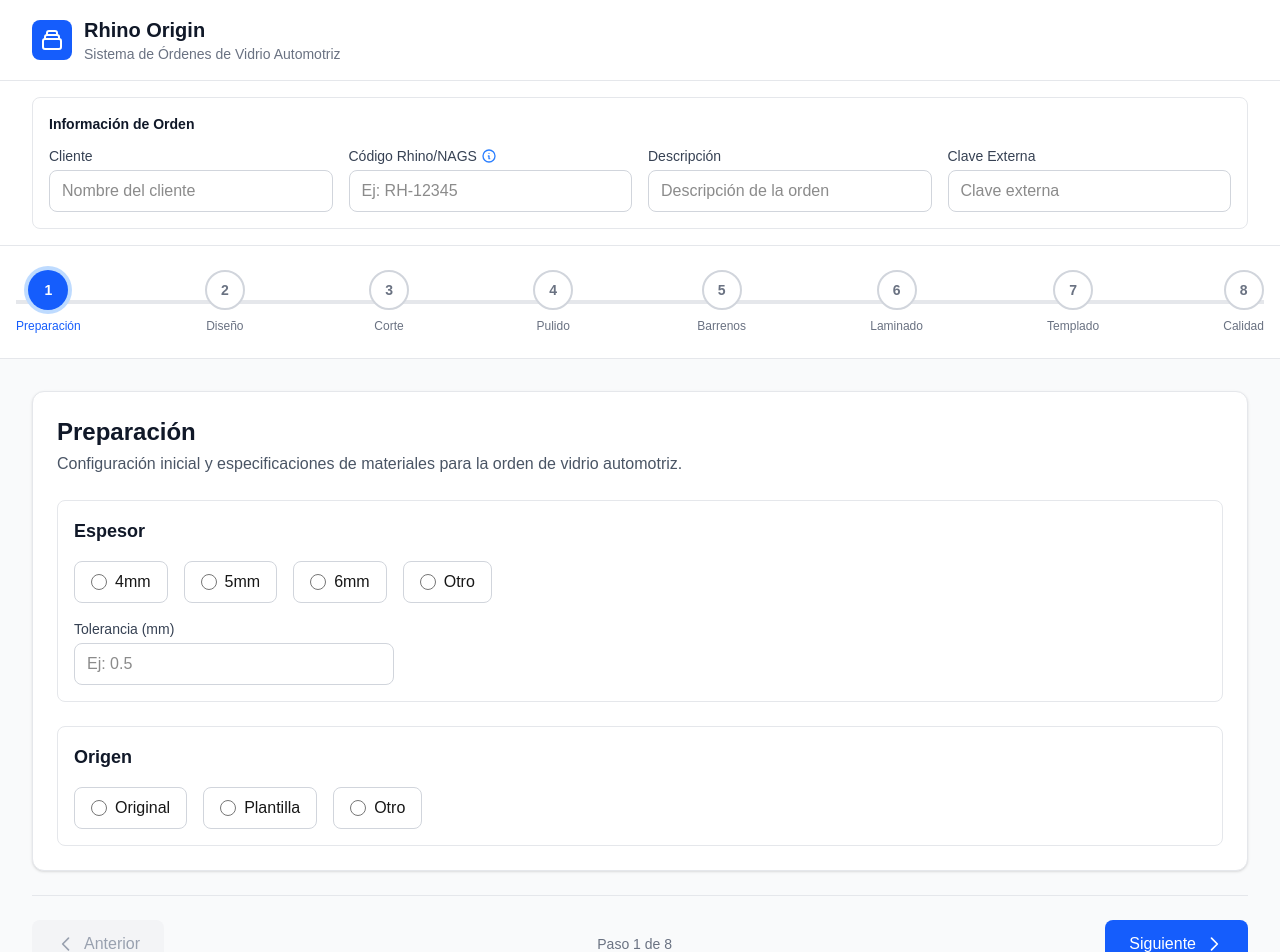
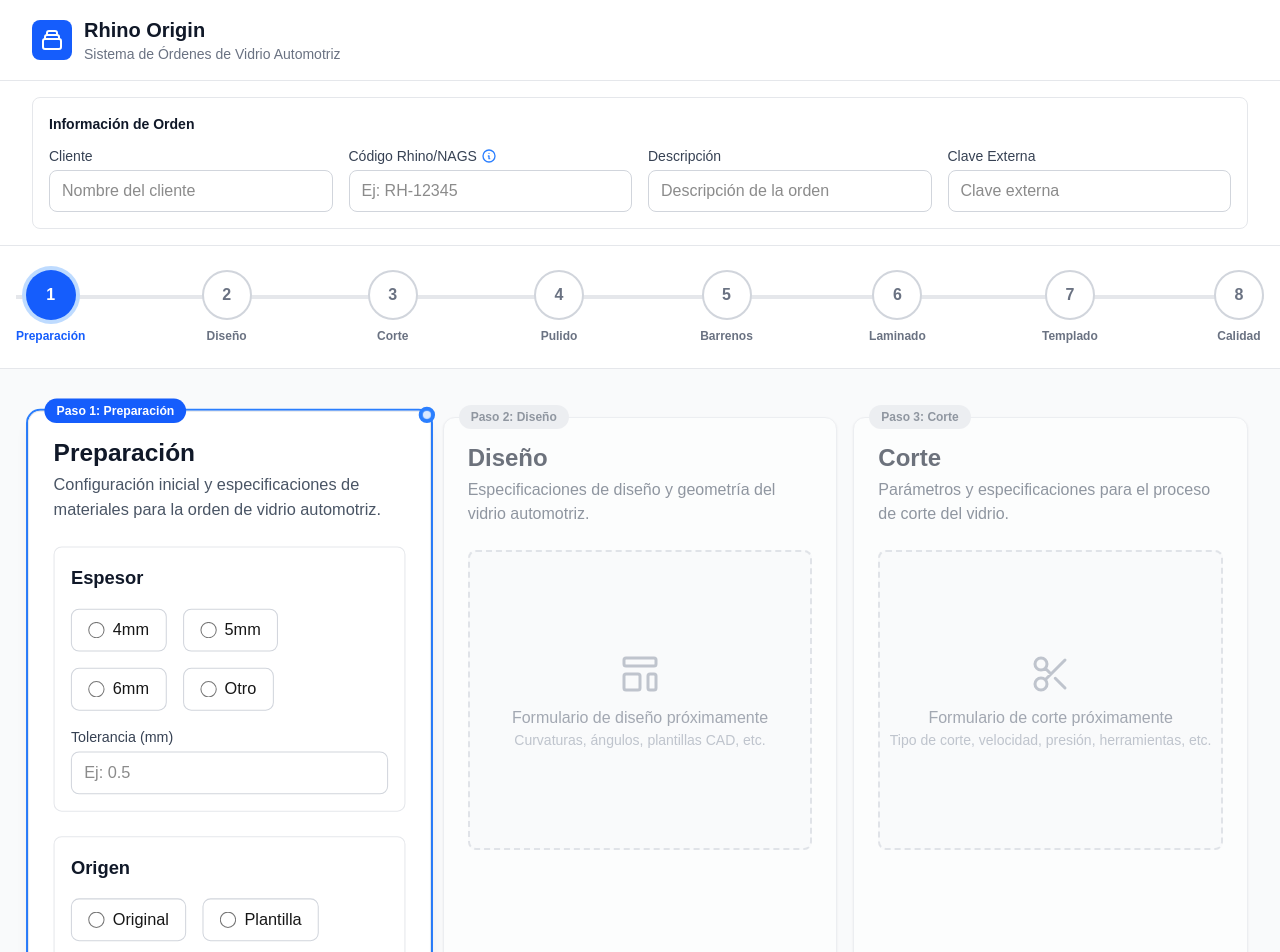
Before and after one commit to Rhino-Automotive-Glass/rhino-origin, a Next.js app: page / in a window 1280 px wide. Shown: the top 952 px of the page. Built offline with nearby package versions, Linux system fonts and the light colour scheme.

Commit message:
added step navigation

```diff
--- a/src/app/page.tsx
+++ b/src/app/page.tsx
@@ -13,7 +13,7 @@
       <div className="min-h-screen bg-gray-50">
         {/* Header */}
         <header className="bg-white shadow-sm border-b border-gray-200">
-          <div className="max-w-7xl mx-auto px-4 sm:px-6 lg:px-8 py-4">
+          <div className="max-w-[1600px] mx-auto px-4 sm:px-6 lg:px-8 py-4">
             <div className="flex items-center justify-between">
               <div className="flex items-center gap-3">
                 <div className="w-10 h-10 bg-blue-600 rounded-lg flex items-center justify-center">
@@ -46,7 +46,7 @@
 
         {/* Order Info Section */}
         <div className="bg-white border-b border-gray-200">
-          <div className="max-w-7xl mx-auto px-4 sm:px-6 lg:px-8 py-4">
+          <div className="max-w-[1600px] mx-auto px-4 sm:px-6 lg:px-8 py-4">
             <div className="border border-gray-200 rounded-lg p-4">
               <h3 className="text-sm font-semibold text-gray-900 mb-3">
                 Información de Orden
@@ -140,20 +140,22 @@
 
         {/* Progress Bar */}
         <div className="bg-white border-b border-gray-200">
-          <div className="max-w-7xl mx-auto">
+          <div className="max-w-[1600px] mx-auto">
             <ProgressBar />
           </div>
         </div>
 
         {/* Main Content */}
-        <main className="max-w-7xl mx-auto px-4 sm:px-6 lg:px-8 py-8">
-          <WizardContent />
+        <main className="max-w-[1600px] mx-auto px-4 sm:px-6 lg:px-8 py-8">
+          <div className="pt-4">
+            <WizardContent />
+          </div>
           <WizardNavigation />
         </main>
 
         {/* Footer */}
         <footer className="bg-white border-t border-gray-200 mt-auto">
-          <div className="max-w-7xl mx-auto px-4 sm:px-6 lg:px-8 py-4">
+          <div className="max-w-[1600px] mx-auto px-4 sm:px-6 lg:px-8 py-4">
             <p className="text-center text-sm text-gray-500">
               Rhino Origin - Sistema de Órdenes de Vidrio Automotriz
             </p>
--- a/src/components/steps/StepContainer.tsx
+++ b/src/components/steps/StepContainer.tsx
@@ -6,18 +6,20 @@
   children: ReactNode;
 }
 
+const FIXED_HEIGHT = "min-h-[562px]";
+
 export function StepContainer({
   title,
   description,
   children,
 }: StepContainerProps) {
   return (
-    <div className="bg-white rounded-xl shadow-sm border border-gray-200 p-6">
+    <div className={`bg-white rounded-xl shadow-sm border border-gray-200 p-6 h-full flex flex-col ${FIXED_HEIGHT}`}>
       <div className="mb-6">
         <h2 className="text-2xl font-bold text-gray-900">{title}</h2>
         <p className="text-gray-600 mt-1">{description}</p>
       </div>
-      <div className="min-h-[300px]">{children}</div>
+      <div className="flex-1">{children}</div>
     </div>
   );
 }
--- a/src/components/wizard/ProgressBar.tsx
+++ b/src/components/wizard/ProgressBar.tsx
@@ -9,11 +9,11 @@
     <div className="w-full py-6 px-4">
       <div className="flex items-center justify-between relative">
         {/* Progress line background */}
-        <div className="absolute left-0 right-0 top-1/2 h-1 bg-gray-200 -translate-y-1/2 z-0" />
+        <div className="absolute left-0 right-0 top-[25px] h-1 bg-gray-200 z-0" />
 
         {/* Progress line filled */}
         <div
-          className="absolute left-0 top-1/2 h-1 bg-blue-600 -translate-y-1/2 z-0 transition-all duration-300"
+          className="absolute left-0 top-[25px] h-1 bg-blue-600 z-0 transition-all duration-300"
           style={{
             width: `${(currentStep / (steps.length - 1)) * 100}%`,
           }}
@@ -36,8 +36,8 @@
               {/* Circle indicator */}
               <div
                 className={`
-                  w-10 h-10 rounded-full flex items-center justify-center
-                  text-sm font-semibold transition-all duration-300
+                  w-[50px] h-[50px] rounded-full flex items-center justify-center
+                  text-base font-bold transition-all duration-300
                   ${
                     isCompleted
                       ? "bg-blue-600 text-white"
@@ -69,7 +69,7 @@
               {/* Label */}
               <span
                 className={`
-                  mt-2 text-xs font-medium whitespace-nowrap
+                  mt-2 text-xs font-bold whitespace-nowrap
                   hidden sm:block
                   ${
                     isCurrent
@@ -86,7 +86,7 @@
               {/* Short label for mobile */}
               <span
                 className={`
-                  mt-2 text-xs font-medium whitespace-nowrap
+                  mt-2 text-xs font-bold whitespace-nowrap
                   sm:hidden
                   ${
                     isCurrent
--- a/src/components/wizard/WizardContent.tsx
+++ b/src/components/wizard/WizardContent.tsx
@@ -1,6 +1,7 @@
 "use client";
 
 import { useWizard } from "./WizardContext";
+import { useState, useEffect, useRef, useMemo } from "react";
 import {
   PreparacionStep,
   DisenoStep,
@@ -24,13 +25,160 @@
 ];
 
 export function WizardContent() {
-  const { currentStep } = useWizard();
+  const { currentStep, steps, goToStep } = useWizard();
+  const [enteringSteps, setEnteringSteps] = useState<Set<number>>(new Set());
+  const [slideDirection, setSlideDirection] = useState<"left" | "right">("right");
+  const prevStepRef = useRef(currentStep);
+  const prevVisibleStepsRef = useRef<number[]>([]);
 
-  const CurrentStepComponent = stepComponents[currentStep];
+  // Calculate which 3 steps to show (sliding window)
+  const visibleStepIndices = useMemo(() => {
+    const totalSteps = steps.length;
+
+    if (currentStep === 0) {
+      return [0, 1, 2];
+    } else if (currentStep >= totalSteps - 1) {
+      return [totalSteps - 3, totalSteps - 2, totalSteps - 1];
+    } else {
+      return [currentStep - 1, currentStep, currentStep + 1];
+    }
+  }, [currentStep, steps.length]);
+
+  useEffect(() => {
+    // Determine slide direction based on navigation
+    if (currentStep > prevStepRef.current) {
+      setSlideDirection("left");
+    } else if (currentStep < prevStepRef.current) {
+      setSlideDirection("right");
+    }
+
+    // Find newly entering steps
+    const newEntering = new Set<number>();
+    visibleStepIndices.forEach((stepIndex) => {
+      if (!prevVisibleStepsRef.current.includes(stepIndex)) {
+        newEntering.add(stepIndex);
+      }
+    });
+
+    if (newEntering.size > 0) {
+      setEnteringSteps(newEntering);
+
+      // Clear entering state after animation completes
+      const timer = setTimeout(() => {
+        setEnteringSteps(new Set());
+      }, 1050);
+
+      // Update refs
+      prevStepRef.current = currentStep;
+      prevVisibleStepsRef.current = visibleStepIndices;
+
+      return () => clearTimeout(timer);
+    }
+
+    // Update refs
+    prevStepRef.current = currentStep;
+    prevVisibleStepsRef.current = visibleStepIndices;
+  }, [currentStep, visibleStepIndices]);
+
+  const getAnimationClass = (stepIndex: number) => {
+    if (enteringSteps.has(stepIndex)) {
+      return slideDirection === "left"
+        ? "animate-slide-in-right"
+        : "animate-slide-in-left";
+    }
+    return "";
+  };
 
   return (
-    <div className="transition-all duration-300">
-      <CurrentStepComponent />
-    </div>
+    <>
+      <style jsx global>{`
+        @keyframes slideInFromRight {
+          0% {
+            opacity: 0;
+            transform: translateX(150px) scale(0.9);
+          }
+          100% {
+            opacity: 1;
+            transform: translateX(0) scale(1);
+          }
+        }
+
+        @keyframes slideInFromLeft {
+          0% {
+            opacity: 0;
+            transform: translateX(-150px) scale(0.9);
+          }
+          100% {
+            opacity: 1;
+            transform: translateX(0) scale(1);
+          }
+        }
+
+        .animate-slide-in-right {
+          animation: slideInFromRight 1.05s cubic-bezier(0.25, 0.46, 0.45, 0.94) forwards;
+        }
+
+        .animate-slide-in-left {
+          animation: slideInFromLeft 1.05s cubic-bezier(0.25, 0.46, 0.45, 0.94) forwards;
+        }
+      `}</style>
+
+      <div className="grid grid-cols-1 lg:grid-cols-3 gap-4 items-stretch">
+        {visibleStepIndices.map((stepIndex) => {
+          const StepComponent = stepComponents[stepIndex];
+          const step = steps[stepIndex];
+          const isActive = stepIndex === currentStep;
+          const animationClass = getAnimationClass(stepIndex);
+
+          const isEntering = enteringSteps.has(stepIndex);
+
+          return (
+            <div
+              key={step.id}
+              onClick={() => goToStep(stepIndex)}
+              className={`
+                relative cursor-pointer rounded-xl h-full
+                ${isActive ? "block" : "hidden lg:block"}
+                ${isEntering ? "" : "transition-all duration-500 ease-out"}
+                ${animationClass}
+                ${
+                  isActive
+                    ? "ring-2 ring-blue-500 shadow-lg lg:scale-[1.02]"
+                    : isEntering
+                      ? ""
+                      : "opacity-60 hover:opacity-80 hover:shadow-md"
+                }
+              `}
+            >
+              {/* Step indicator badge */}
+              <div
+                className={`
+                  absolute -top-3 left-4 px-3 py-1 rounded-full text-xs font-semibold z-10
+                  transition-all duration-300
+                  ${
+                    isActive
+                      ? "bg-blue-600 text-white"
+                      : "bg-gray-200 text-gray-600"
+                  }
+                `}
+              >
+                Paso {stepIndex + 1}: {step.label}
+              </div>
+
+              {/* Active indicator */}
+              {isActive && (
+                <div className="absolute -top-1 -right-1 w-4 h-4 bg-blue-500 rounded-full flex items-center justify-center z-10">
+                  <div className="w-2 h-2 bg-white rounded-full animate-pulse" />
+                </div>
+              )}
+
+              <div className={`h-full ${isActive ? "" : "pointer-events-none"}`}>
+                <StepComponent />
+              </div>
+            </div>
+          );
+        })}
+      </div>
+    </>
   );
 }
```
